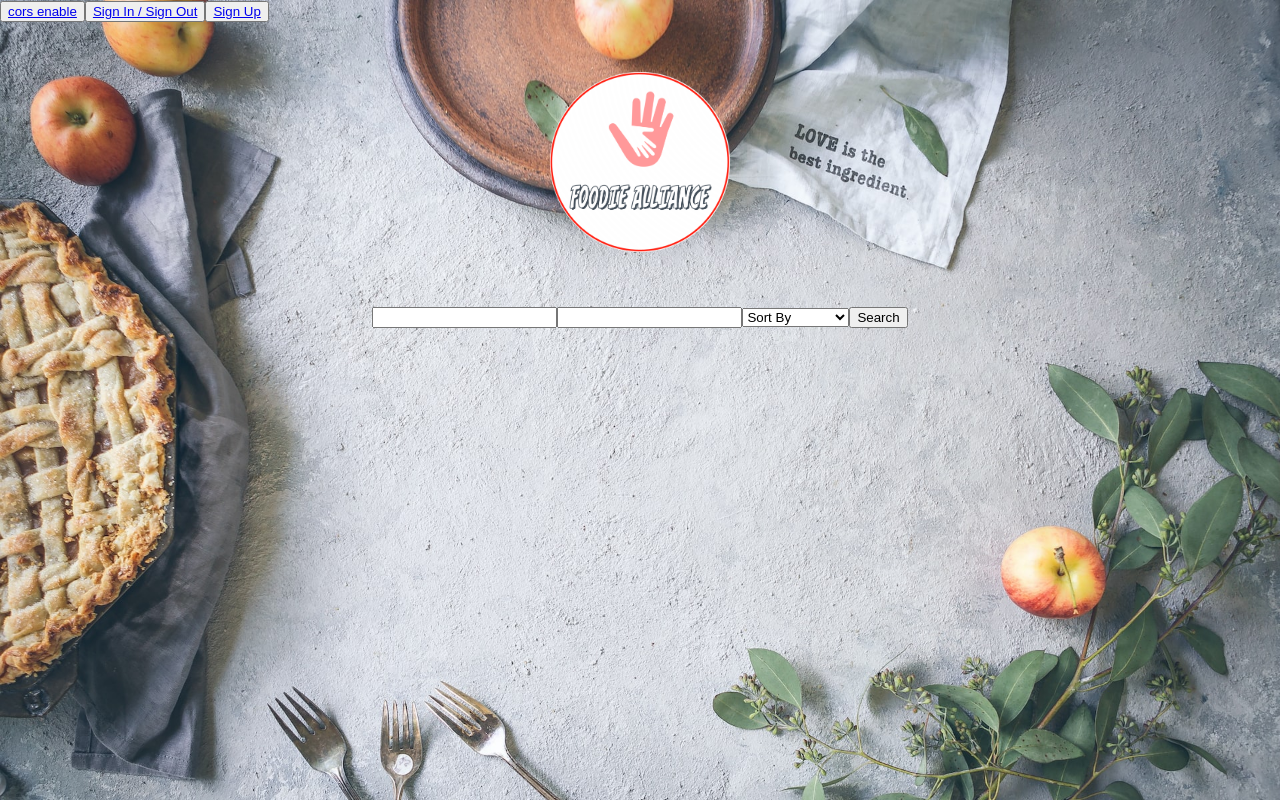
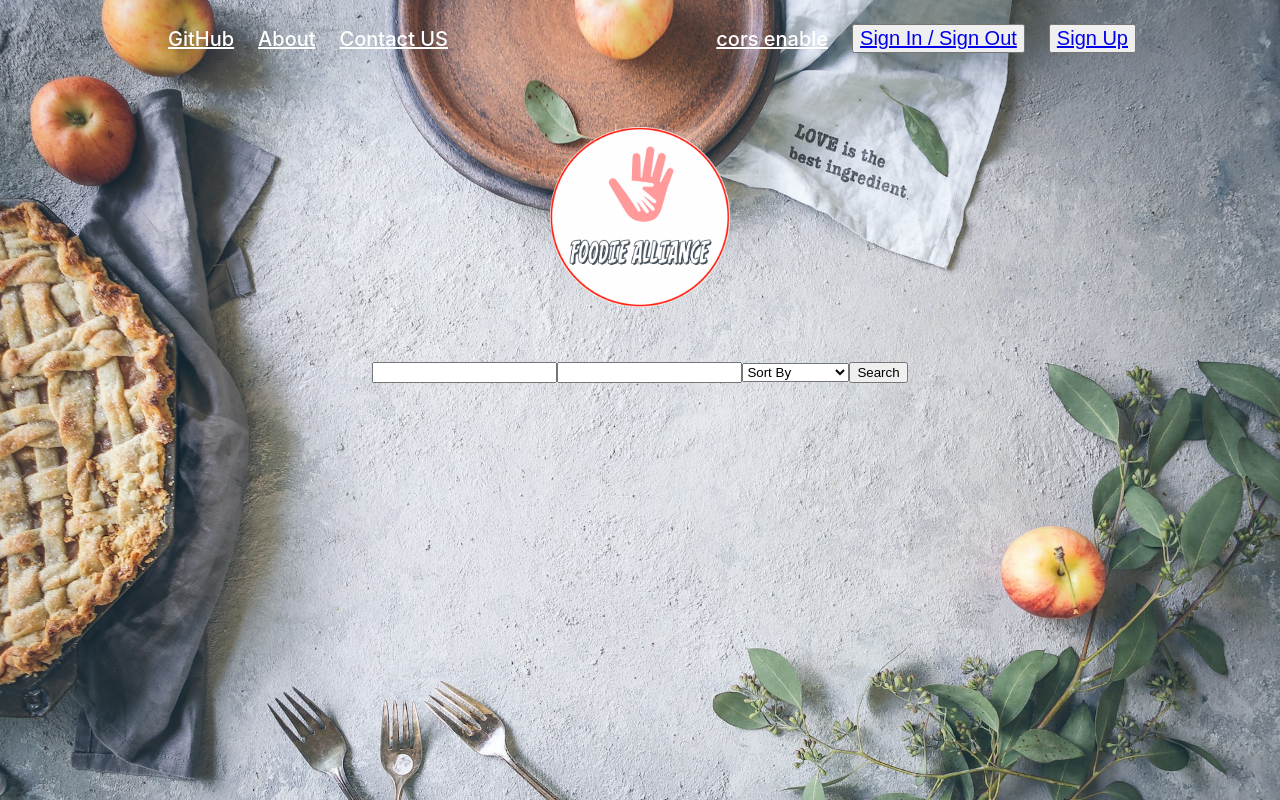
Before and after one commit to zbl14/capstone-planning-log-and-proposal, a React (Create React App) app: page / in a window 1280 px wide. Built offline with nearby package versions, Linux system fonts and the light colour scheme; no server answers.

Commit message:
WIP: styling TopNav

```diff
--- a/src/components/TopNav.js
+++ b/src/components/TopNav.js
@@ -1,20 +1,69 @@
 import React from "react";
 import { Link } from "react-router-dom";
+import styled from "styled-components";
+
+const TopNavStyledWrapper = styled.section`
+  display: flex;
+  justify-content: space-between;
+  align-items: center;
+  margin: 1.5rem 9rem;
+`;
+
+const LeftWrapper = styled.section``;
+
+const RightWrapper = styled.section`
+  display: flex;
+  align-items: center;
+`;
+
+const NavLink = styled.a`
+  font-size: 20px;
+  color: #fff;
+  font-weight: 500;
+  cursor: pointer;
+  margin-left: 1.5rem;
+`;
+
+const NavButton = styled.button`
+  font-size: 20px;
+  font-weight: 500;
+  margin-left: 1.5rem;
+`;
 
 const TopNav = () => {
   return (
     <React.Fragment>
-      <button>
-        <a href="https://cors-anywhere.herokuapp.com/corsdemo" target="_blank">
-          cors enable
-        </a>
-      </button>
-      <button>
-        <Link to="/sign-in">Sign In / Sign Out</Link>
-      </button>
-      <button>
-        <Link to="/sign-up">Sign Up</Link>
-      </button>
+      <TopNavStyledWrapper>
+        <LeftWrapper>
+          <NavLink
+            href="https://github.com/zbl14/foodie-alliance.git"
+            target="_blank"
+          >
+            GitHub
+          </NavLink>
+          <NavLink
+            href="https://github.com/zbl14/foodie-alliance/blob/main/README.md"
+            target="_blank"
+          >
+            About
+          </NavLink>
+          <NavLink href="mailto:ifthereisoneday@gmail.com">Contact US</NavLink>
+        </LeftWrapper>
+        <RightWrapper>
+          <NavLink
+            href="https://cors-anywhere.herokuapp.com/corsdemo"
+            target="_blank"
+          >
+            cors enable
+          </NavLink>
+          <NavButton>
+            <Link to="/sign-in">Sign In / Sign Out</Link>
+          </NavButton>
+          <NavButton>
+            <Link to="/sign-up">Sign Up</Link>
+          </NavButton>
+        </RightWrapper>
+      </TopNavStyledWrapper>
     </React.Fragment>
   );
 };
```
